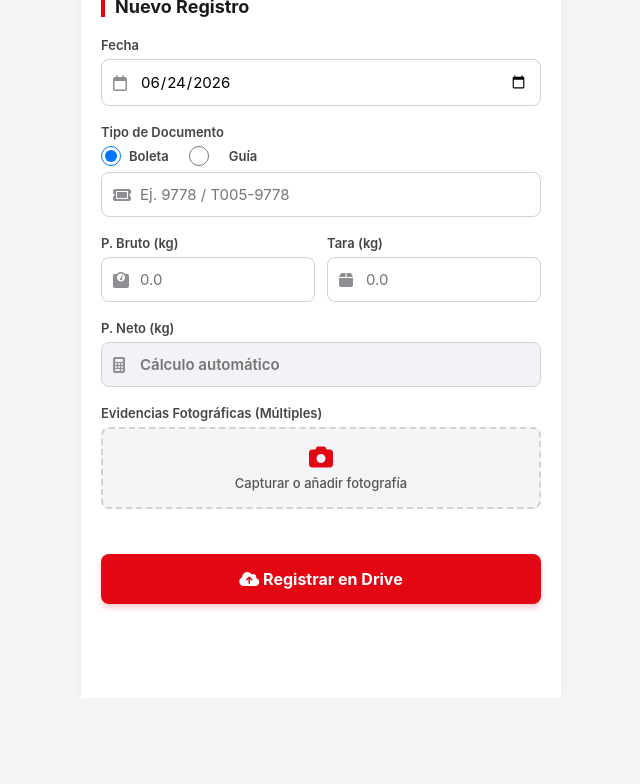
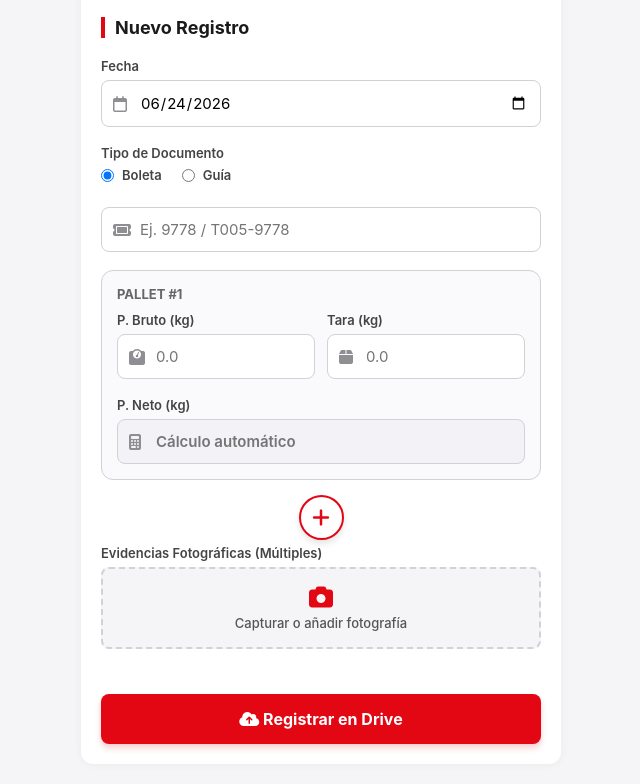
Before and after one commit to AndersonLavado/pesaje.github.io, a plain HTML site: page index.html in a window 1280 px wide. Shown: the part 102-886 px from the top of the page, without its empty margins (319-959 px from the left). Before the commit the page ends 800 px from the top, so only its background shows below. Drawn offline with Linux system fonts and the light colour scheme.

Commit message:
Update index.html

```diff
--- a/index.html
+++ b/index.html
@@ -24,16 +24,20 @@
             color: var(--celsa-dark);
             display: flex;
             justify-content: center;
+            align-items: flex-start; /* Cambiado de center a flex-start para que no se rompa al crecer */
+            min-height: 100vh;
+            padding: 20px 0; /* Un pequeño margen superior e inferior para estética cuando crezca mucho */
         }
 
         .mobile-container {
             width: 100%;
             max-width: 480px;
             background-color: #FFFFFF;
-            min-height: 100vh;
             display: flex;
             flex-direction: column;
             box-shadow: 0 0 10px rgba(0,0,0,0.05);
+            border-radius: 12px; /* Opcional: Le da un toque más pulido si se desborda en pantallas grandes */
+            overflow: visible; /* Asegura que el contenedor estire su fondo blanco con los hijos */
         }
 
         header {
@@ -43,7 +47,7 @@
             align-items: center;
             justify-content: space-between;
             background: #FFFFFF;
-            border-bottom: 1px solid var(--Celsa-border);
+            border-bottom: 1px solid var(--celsa-border);
         }
 
         .logo-box {
@@ -75,7 +79,7 @@
 
         main {
             padding: 20px;
-            flex: 1;
+            flex: 1 0 auto;
         }
 
         h2 {
@@ -133,6 +137,68 @@
             flex: 1;
         }
 
+        /* Estilos del Frame Dinámico de Pesaje */
+        .pesaje-frame {
+            border: 1px solid var(--celsa-border);
+            border-radius: 12px;
+            padding: 15px;
+            margin-bottom: 15px;
+            background-color: #FAFAFC;
+            position: relative;
+        }
+
+        .pesaje-frame-header {
+            display: flex;
+            justify-content: space-between;
+            align-items: center;
+            margin-bottom: 10px;
+        }
+
+        .pesaje-frame-title {
+            font-size: 13px;
+            font-weight: 700;
+            color: #666;
+            text-transform: uppercase;
+        }
+
+        .btn-remove-frame {
+            background: none;
+            border: none;
+            color: var(--celsa-red);
+            cursor: pointer;
+            font-size: 14px;
+            font-weight: 600;
+        }
+
+        /* Botón Añadir Circular */
+        .add-frame-container {
+            display: flex;
+            justify-content: center;
+            margin: 5px 0;
+        }
+
+        .btn-add-frame {
+            background-color: #FFFFFF;
+            color: var(--celsa-red);
+            border: 2px solid var(--celsa-red);
+            width: 45px;
+            height: 45px;
+            border-radius: 50%;
+            font-size: 20px;
+            display: flex;
+            align-items: center;
+            justify-content: center;
+            cursor: pointer;
+            box-shadow: 0 4px 6px rgba(0,0,0,0.1);
+            transition: all 0.2s;
+        }
+
+        .btn-add-frame:active {
+            background-color: var(--celsa-red);
+            color: #FFFFFF;
+            transform: scale(0.95);
+        }
+
         /* Sección de Múltiples Fotos */
         .photo-btn-trigger {
             background-color: var(--celsa-light-gray);
@@ -170,7 +236,7 @@
         .preview-container {
             position: relative;
             width: 100%;
-            padding-top: 100%; /* Cuadrado 1:1 */
+            padding-top: 100%;
             border-radius: 6px;
             overflow: hidden;
             border: 1px solid var(--celsa-border);
@@ -197,7 +263,6 @@
             justify-content: center;
         }
 
-        /* Botones de acción e indicadores de carga */
         .btn-submit {
             width: 100%;
             background-color: var(--celsa-red);
@@ -255,13 +320,12 @@
                 <label>Tipo de Documento</label>
                 <div style="display: flex; gap: 20px; margin-top: 5px;">
                     <label style="display: flex; align-items: center; gap: 8px; cursor: pointer;">
-                                <input type="radio" name="tipo_doc" value="boleta" checked onchange="conmutarDocumento()"
-                                       style="width: 20px; height: 20px; border: 2px solid #ccc; border-radius: 15px; outline: none; background-color: #fff; cursor: pointer; display: grid; place-content: center;"> Boleta
+                        <input type="radio" name="tipo_doc" value="boleta" checked onchange="conmutarDocumento()"> Boleta
                     </label>
-                                <label style="display: flex; align-items: center; gap: 20px; cursor: pointer;">
-                                <input type="radio" name="tipo_doc" value="guia" onchange="conmutarDocumento()"
-                                       style="width: 20px; height: 20px; border: 2px solid #ccc; border-radius: 15px; outline: none; background-color: #fff; cursor: pointer; display: grid; place-content: center;"> Guía
+                    <label style="display: flex; align-items: center; gap: 8px; cursor: pointer;">
+                        <input type="radio" name="tipo_doc" value="guia" onchange="conmutarDocumento()"> Guía
                     </label>
+                </div>
             </div>
 
             <div class="form-group">
@@ -271,30 +335,13 @@
                 </div>
             </div>
 
-            <div class="form-row">
-                <div class="form-group">
-                    <label for="p_bruto">P. Bruto (kg)</label>
-                    <div class="input-wrapper">
-                        <i class="fa-solid fa-weight-scale"></i>
-                        <input type="number" step="0.1" id="p_bruto" placeholder="0.0" oninput="calcularNeto()" required>
-                    </div>
+            <div id="pesajeFramesContainer">
                 </div>
 
-                <div class="form-group">
-                    <label for="tara">Tara (kg)</label>
-                    <div class="input-wrapper">
-                        <i class="fa-solid fa-box"></i>
-                        <input type="number" step="0.1" id="tara" placeholder="0.0" oninput="calcularNeto()" required>
-                    </div>
-                </div>
-            </div>
-
-            <div class="form-group">
-                <label for="p_neto">P. Neto (kg)</label>
-                <div class="input-wrapper">
-                    <i class="fa-solid fa-calculator"></i>
-                    <input type="number" id="p_neto" placeholder="Cálculo automático" readonly style="background-color: #F2F2F7; font-weight: 600;">
-                </div>
+            <div class="add-frame-container">
+                <button type="button" class="btn-add-frame" onclick="agregarNuevoFrame()" title="Añadir pallet">
+                    <i class="fa-solid fa-plus"></i>
+                </button>
             </div>
 
             <div class="form-group">
@@ -320,26 +367,99 @@
 </div>
 
 <script>
-    // URL generada al publicar tu Google Apps Script
-    const WEB_APP_URL = "https://script.google.com/macros/s/AKfycbzaA-7tyuLonz3ZCtm59pzgj-c3jAguMwDAV2Fl7nKC0bkoKq4OiYolybgkgG9Y4C3KFQ/exec";
+    const WEB_APP_URL = "https://script.google.com/macros/s/AKfycbxqCvaZpXpCpBsi6-oeoDgaes4ZhqR0Sn3BU7bK9X0NSVHqz5BeQYWrNybGUewgcRxzLw/exec";
 
     document.getElementById('fecha').valueAsDate = new Date();
-    let listaFotosBase64 = []; // Array para guardar las múltiples imágenes en memoria
+    let listaFotosBase64 = [];
+    let frameCounter = 0;
+
+    // Generar el primer frame al iniciar la aplicación
+    window.addEventListener('DOMContentLoaded', () => {
+        agregarNuevoFrame();
+    });
 
     function conmutarDocumento() {
         const tipo = document.querySelector('input[name="tipo_doc"]:checked').value;
-    const label = document.getElementById('label-documento');
         const icono = document.getElementById('icono-documento');
-    const input = document.getElementById('documento');
+        if(tipo === 'boleta') {
+            icono.className = "fa-solid fa-ticket";
+        } else {
+            icono.className = "fa-solid fa-file-invoice";
         }
-  function calcularNeto() {
-        const bruto = parseFloat(document.getElementById('p_bruto').value) || 0;
-        const tara = parseFloat(document.getElementById('tara').value) || 0;
-        const neto = bruto - tara;
-        document.getElementById('p_neto').value = neto > 0 ? neto.toFixed(1) : 0;
     }
 
-    // Procesa cada imagen capturada, la convierte a base64 y la añade a la galería visual
+    // Añade de manera dinámica un nuevo frame de pesaje
+    function agregarNuevoFrame() {
+        frameCounter++;
+        const container = document.getElementById('pesajeFramesContainer');
+
+        const frame = document.createElement('div');
+        frame.className = 'pesaje-frame';
+        frame.id = `frame_${frameCounter}`;
+
+        // El botón para eliminar sólo aparece a partir del segundo frame
+        const deleteButton = frameCounter > 1
+            ? `<button type="button" class="btn-remove-frame" onclick="eliminarFrame(${frameCounter})"><i class="fa-solid fa-trash"></i></button>`
+            : '';
+
+        frame.innerHTML = `
+            <div class="pesaje-frame-header">
+                <span class="pesaje-frame-title">Pesaje #${frameCounter}</span>
+                ${deleteButton}
+            </div>
+            <div class="form-row">
+                <div class="form-group">
+                    <label>P. Bruto (kg)</label>
+                    <div class="input-wrapper">
+                        <i class="fa-solid fa-weight-scale"></i>
+                        <input type="number" step="0.1" class="p_bruto" placeholder="0.0" oninput="calcularNetoFrame(this)" required>
+                    </div>
+                </div>
+                <div class="form-group">
+                    <label>Tara (kg)</label>
+                    <div class="input-wrapper">
+                        <i class="fa-solid fa-box"></i>
+                        <input type="number" step="0.1" class="tara" placeholder="0.0" oninput="calcularNetoFrame(this)" required>
+                    </div>
+                </div>
+            </div>
+            <div class="form-group" style="margin-bottom: 0;">
+                <label>P. Neto (kg)</label>
+                <div class="input-wrapper">
+                    <i class="fa-solid fa-calculator"></i>
+                    <input type="number" class="p_neto" placeholder="Cálculo automático" readonly style="background-color: #F2F2F7; font-weight: 600;">
+                </div>
+            </div>
+        `;
+        container.appendChild(frame);
+        renumerarFrames();
+    }
+
+    function eliminarFrame(id) {
+        const frame = document.getElementById(`frame_${id}`);
+        if(frame) {
+            frame.remove();
+            renumerarFrames();
+        }
+    }
+
+    // Mantiene los títulos secuenciales ordenados si se borra un frame intermedio
+    function renumerarFrames() {
+        const titles = document.querySelectorAll('.pesaje-frame-title');
+        titles.forEach((title, index) => {
+            title.textContent = `Pallet #${index + 1}`;
+        });
+    }
+
+    // Ejecuta el cálculo apuntando específicamente a los inputs hermanos del mismo bloque
+    function calcularNetoFrame(inputEl) {
+        const frame = inputEl.closest('.pesaje-frame');
+        const bruto = parseFloat(frame.querySelector('.p_bruto').value) || 0;
+        const tara = parseFloat(frame.querySelector('.tara').value) || 0;
+        const neto = bruto - tara;
+        frame.querySelector('.p_neto').value = neto > 0 ? neto.toFixed(1) : 0;
+    }
+
     function procesarFoto(input) {
         if (input.files && input.files[0]) {
             const archivo = input.files[0];
@@ -347,24 +467,20 @@
 
             lector.onload = function(e) {
                 const base64Data = e.target.result;
-
-                // Guardar en el arreglo global
                 listaFotosBase64.push({
                     base64: base64Data,
                     filename: archivo.name
                 });
-
-                // Renderizar miniatura en la interfaz móvil
                 renderizarGaleria();
             };
             lector.readAsDataURL(archivo);
-            input.value = ""; // Limpiar input para permitir capturar la misma foto consecutivamente
+            input.value = "";
         }
     }
 
     function renderizarGaleria() {
         const galeria = document.getElementById('gallery');
-        galeria.innerHTML = ""; // Limpiar vista previa anterior
+        galeria.innerHTML = "";
 
         listaFotosBase64.forEach((foto, indice) => {
             const contenedor = document.createElement('div');
@@ -378,8 +494,8 @@
             btnEliminar.innerHTML = "×";
             btnEliminar.type = "button";
             btnEliminar.onclick = function() {
-                listaFotosBase64.splice(indice, 1); // Quitar del arreglo
-                renderizarGaleria(); // Re-dibujar
+                listaFotosBase64.splice(indice, 1);
+                renderizarGaleria();
             };
 
             contenedor.appendChild(img);
@@ -388,50 +504,56 @@
         });
     }
 
-    // Envío asíncrono vía POST al endpoint de Google Sheets/Drive
     document.getElementById('pesajeForm').addEventListener('submit', function(e) {
         e.preventDefault();
-
-        //if(WEB_APP_URL === "https://script.google.com/macros/s/AKfycbwQAzKnQSfqo2L6pGuGFbtIj8vgYhZSRfCrNYSpNH59LxhuSI8aIazxGxx9LQIRvX1P/exec") {
-            //alert("Error: Debes configurar primero la URL de tu Apps Script en el código.");
-            //return;
-        //}
 
         const submitBtn = document.getElementById('submitBtn');
         const loadingText = document.getElementById('loadingText');
 
-        // Bloquear UI durante la transferencia
         submitBtn.disabled = true;
         loadingText.style.display = "block";
 
-        // Estructura de carga útil limpia en JSON
         const tipoDoc = document.querySelector('input[name="tipo_doc"]:checked').value;
         const numDoc = document.getElementById('numDoc').value;
+
+        // Recopilar la información de cada uno de los frames creados
+        const listaPesajes = [];
+        const frames = document.querySelectorAll('.pesaje-frame');
+        frames.forEach(frame => {
+            listaPesajes.push({
+                p_bruto: frame.querySelector('.p_bruto').value,
+                tara: frame.querySelector('.tara').value,
+                p_neto: frame.querySelector('.p_neto').value
+            });
+        });
+
+        // Enviamos el objeto con la lista estructurada
         const payload = {
             fecha: document.getElementById('fecha').value,
-            tipo_documento: tipoDoc,  //se esta cambiando para que jale boleta o guia
-            numero_documento: numDoc, // para que jale el numero de boleta o guia
-          //boleta: document.getElementById('boleta').value,
-            p_bruto: document.getElementById('p_bruto').value,
-            tara: document.getElementById('tara').value,
-            p_neto: document.getElementById('p_neto').value,
-            fotos: listaFotosBase64 // Pasamos el array completo de imágenes procesadas
+            tipo_documento: tipoDoc,
+            numero_documento: numDoc,
+            pesajes: listaPesajes,
+            fotos: listaFotosBase64
         };
 
-        // Petición HTTP nativa (Fetch API) a la nube de Google
         fetch(WEB_APP_URL, {
             method: 'POST',
-            mode: 'no-cors', // Evita bloqueos por políticas CORS en entornos móviles locales
+            mode: 'no-cors',
             headers: {
                 'Content-Type': 'application/json'
             },
             body: JSON.stringify(payload)
         })
         .then(() => {
-            alert("¡Registro exitoso! Los datos se guardaron en la hoja y las fotos fueron ordenadas en Drive.");
-            // Resetear el formulario e interfaz de fotos
+            alert("¡Registro exitoso! Todos los pesos se guardaron en la hoja y las fotos en Drive.");
             document.getElementById('pesajeForm').reset();
             document.getElementById('fecha').valueAsDate = new Date();
+
+            // Reestablecer los frames dejando solo uno limpio
+            document.getElementById('pesajeFramesContainer').innerHTML = "";
+            frameCounter = 0;
+            agregarNuevoFrame();
+
             listaFotosBase64 = [];
             renderizarGaleria();
         })
@@ -445,6 +567,5 @@
         });
     });
 </script>
-
 </body>
 </html>
```
Lines whose indentation alone changed are shown as unchanged.
